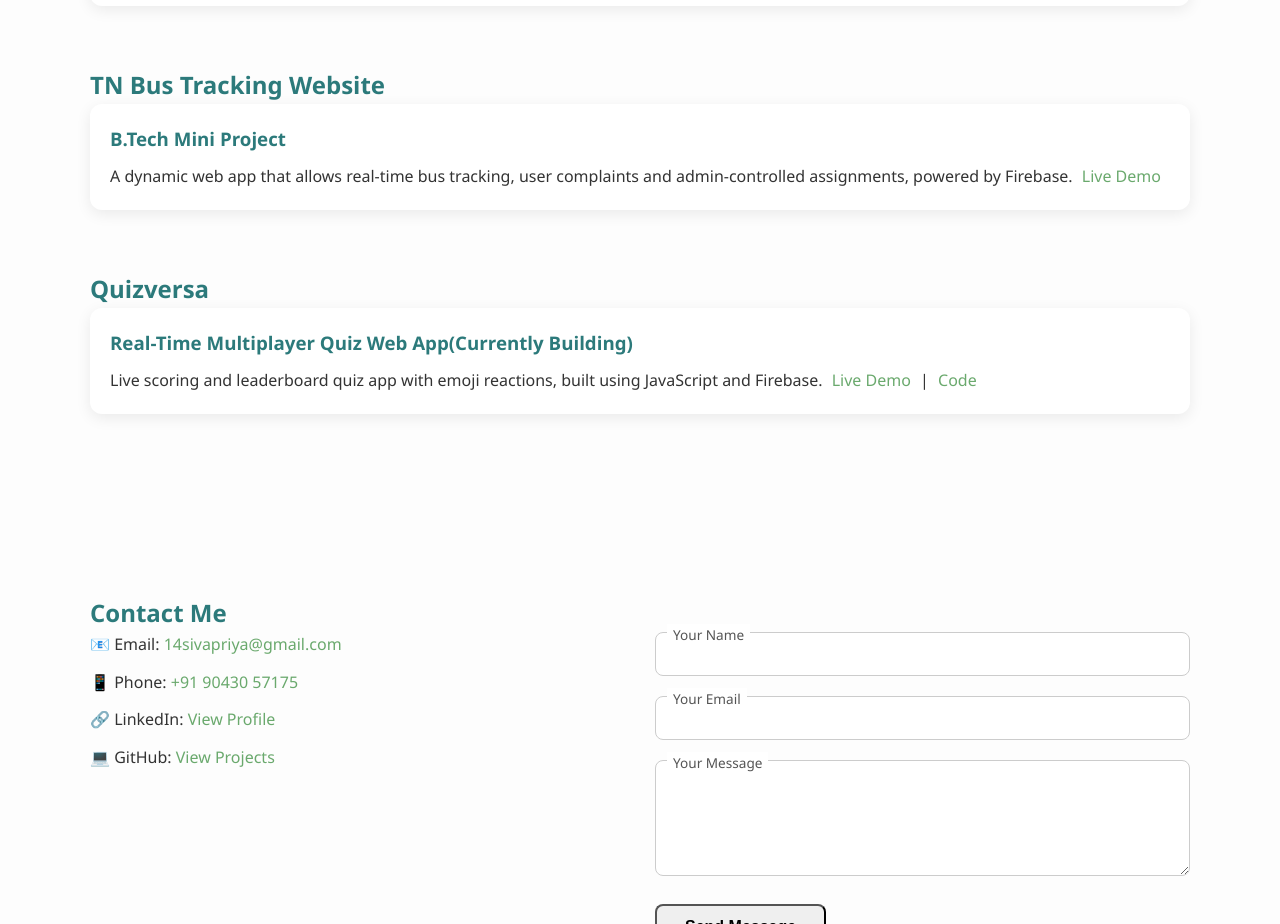
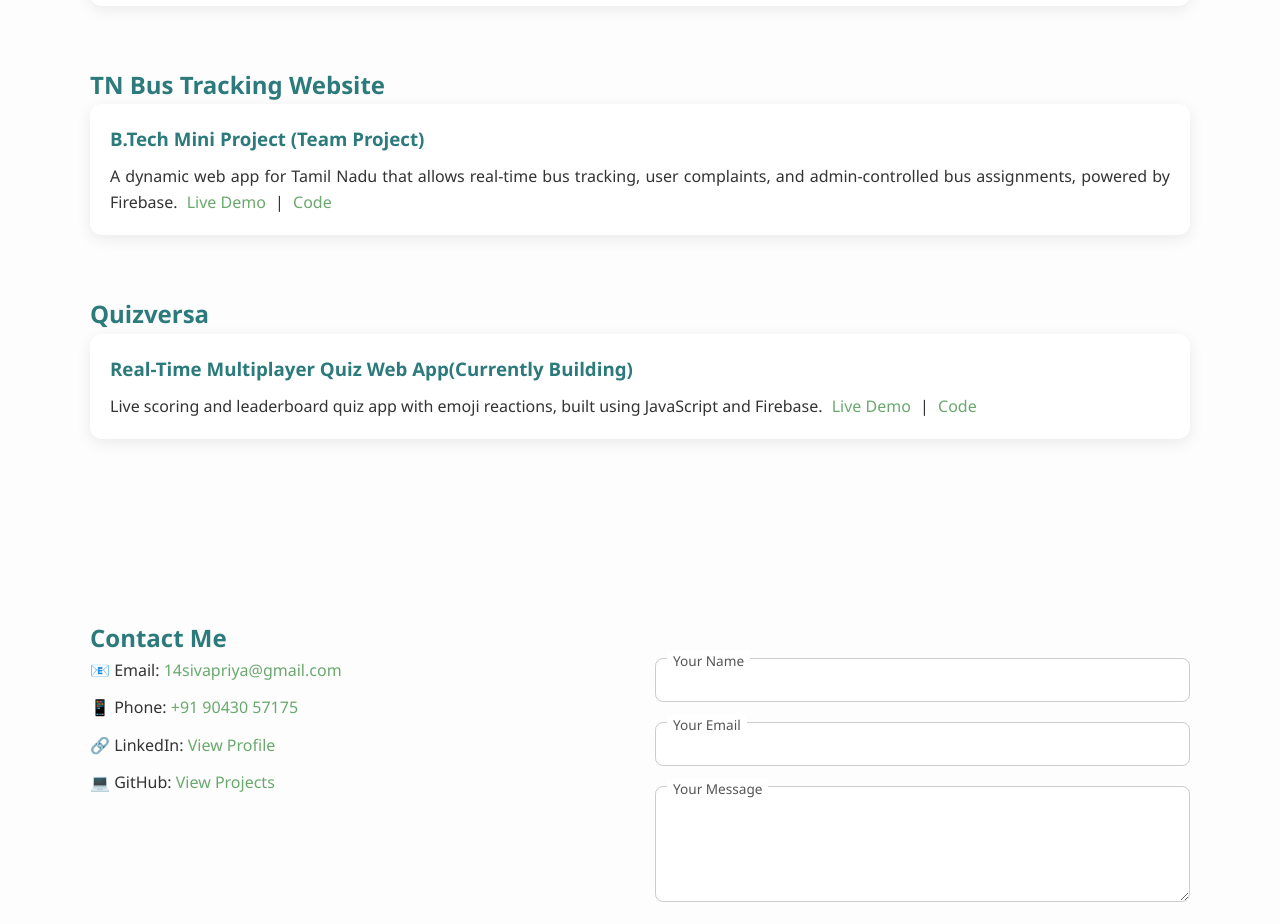
Before and after one commit to 14sivapriya/siva-portfolio, a plain HTML site: page index.html in a window 1280 px wide. Shown: the part 1560-2484 px from the top of the page. Drawn offline with nearby package versions, Linux system fonts and the light colour scheme.

Commit message:
..project updated..

```diff
--- a/index.html
+++ b/index.html
@@ -127,13 +127,14 @@
     <h2>TN Bus Tracking Website</h2>
     <div class="projects-grid">
       <div class="project-card">
-        <h3>B.Tech Mini Project</h3>
-        <p>A dynamic web app that allows real‑time bus tracking, user complaints and admin‑controlled assignments, powered by Firebase.
-        <a href="https://tn-tracker.netlify.app/" target="_blank">    Live Demo</a>
-        </p>
+        <h3>B.Tech Mini Project (Team Project)</h3>
+        <p>A dynamic web app for Tamil Nadu that allows real-time bus tracking, user complaints, and admin-controlled bus assignments, powered by Firebase. <a href="https://tn-tracker.netlify.app/" target="_blank">Live Demo</a> | <a href="https://github.com/14sivapriya/TN-Bus-Tracker" target="_blank">Code</a></p>
       </div>
     </div>
   </div>
+
+
+
 
   <div class="container">
     <h2>Quizversa</h2>
```
